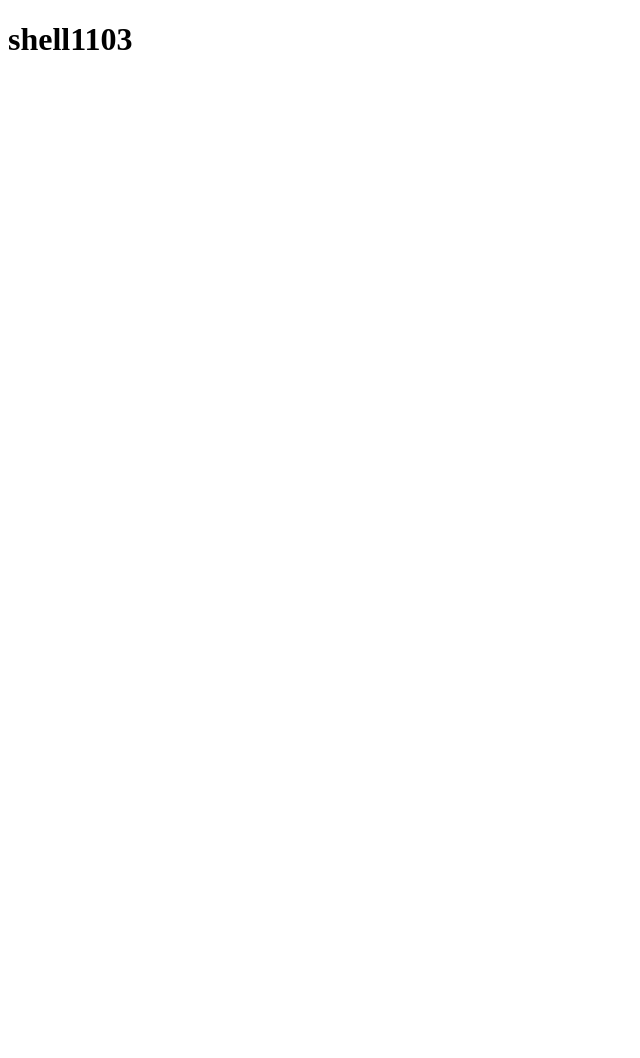
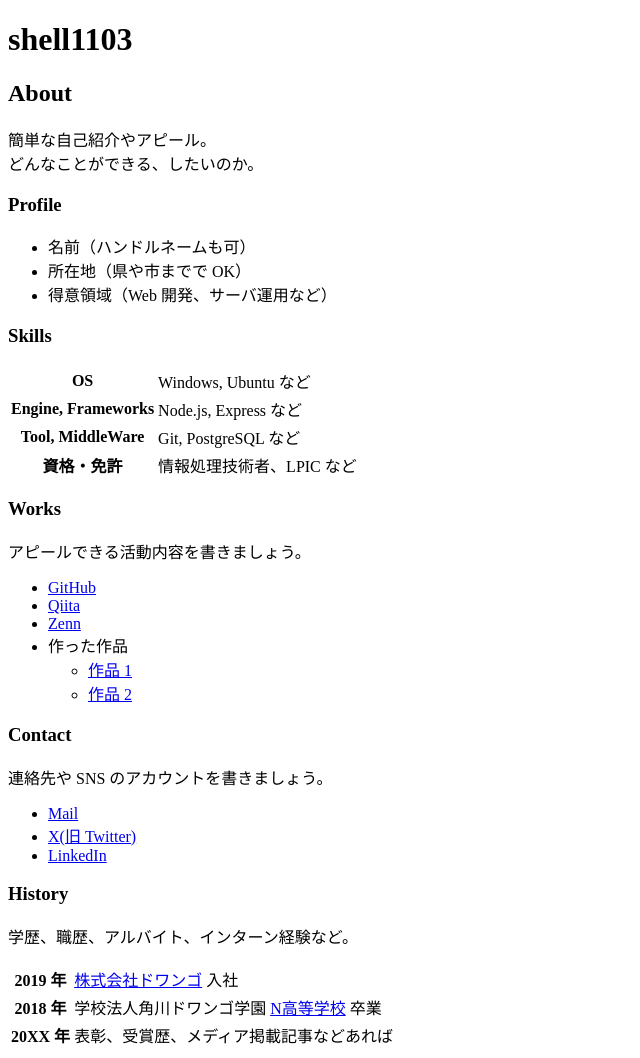
Before and after one commit to shell1103/shell1103.github.io, a plain HTML site: page index.html in a window 1280 px wide. Shown: the whole page, without its empty margins (0-640 px from the left). Before the commit the page ends 800 px from the top, so only its background shows below. Drawn offline with Linux system fonts and the light colour scheme.

Commit message:
ポートフォリオに必要な情報を追加

```diff
--- a/index.html
+++ b/index.html
@@ -9,3 +9,78 @@
     <h1>shell1103</h1>
   </body>
 </html>
+
+<h2>About</h2>
+    <p>
+      簡単な自己紹介やアピール。<br>
+      どんなことができる、したいのか。
+    </p>
+
+    <h3>Profile</h3>
+    <ul>
+      <li>名前（ハンドルネームも可）</li>
+      <li>所在地（県や市までで OK）</li>
+      <li>得意領域（Web 開発、サーバ運用など）</li>
+    </ul>
+
+    <h3>Skills</h3>
+    <table>
+      <tr>
+        <th>OS</th>
+        <td>Windows, Ubuntu など</td>
+      </tr>
+      <tr>
+        <th>Engine, Frameworks</th>
+        <td>Node.js, Express など</td>
+      </tr>
+      <tr>
+        <th>Tool, MiddleWare</th>
+        <td>Git, PostgreSQL など</td>
+      </tr>
+      <tr>
+        <th>資格・免許</th>
+        <td>情報処理技術者、LPIC など</td>
+      </tr>
+    </table>
+
+    <h3>Works</h3>
+    <p>アピールできる活動内容を書きましょう。</p>
+    <ul>
+      <li><a href="https://github.com/">GitHub</a></li>
+      <li><a href="https://qiita.com/">Qiita</a></li>
+      <li><a href="https://zenn.dev/">Zenn</a></li>
+      <li>
+        作った作品
+        <ul>
+          <li><a href="https://example.com/">作品 1</a></li>
+          <li><a href="https://example.com/">作品 2</a></li>
+        </ul>
+      </li>
+    </ul>
+
+    <h3>Contact</h3>
+    <p>連絡先や SNS のアカウントを書きましょう。</p>
+    <ul>
+      <li><a href="mailto:name@example.com">Mail</a></li>
+      <li><a href="https://twitter.com/n_yobikou">X(旧 Twitter)</a></li>
+      <li><a href="https://www.linkedin.com/">LinkedIn</a></li>
+    </ul>
+
+    <h3>History</h3>
+    <p>学歴、職歴、アルバイト、インターン経験など。</p>
+    <table>
+      <tr>
+        <th>2019 年</th>
+        <td><a href="https://dwango.co.jp/">株式会社ドワンゴ</a> 入社</td>
+      </tr>
+      <tr>
+        <th>2018 年</th>
+        <td>学校法人角川ドワンゴ学園 <a href="https://nnn.ed.jp/">N高等学校</a> 卒業</td>
+      </tr>
+      <tr>
+        <th>20XX 年</th>
+        <td>表彰、受賞歴、メディア掲載記事などあれば</td>
+      </tr>
+    </table>
+  </body>
+</html>
```
